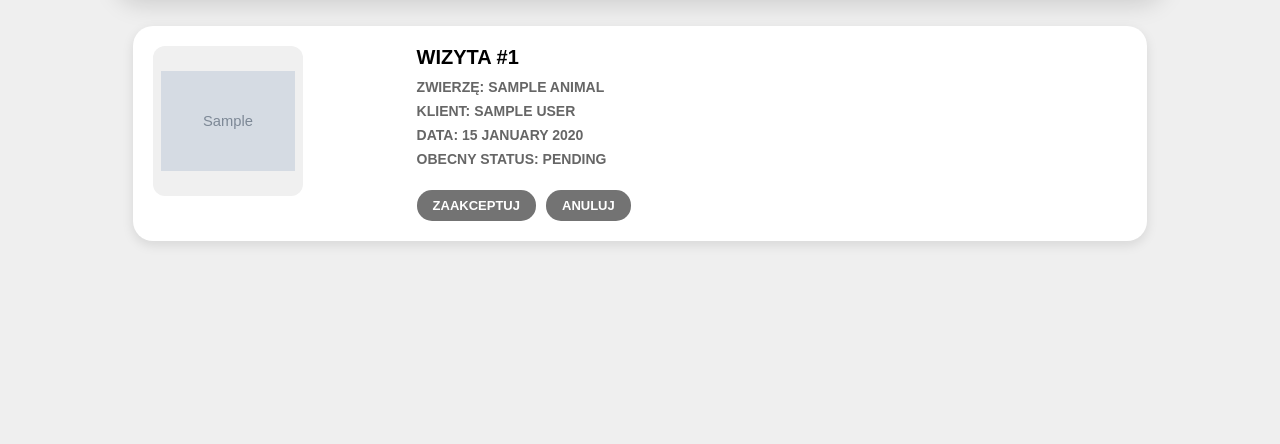
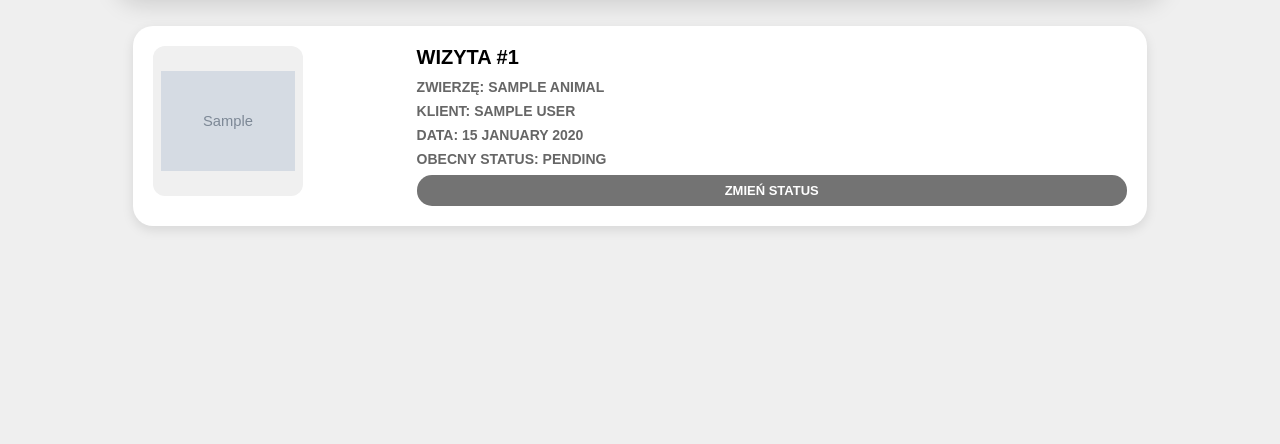
Before and after one commit to DamianRyczko/AnimalShelterVisitScheduler, a Django app: template templates/employee/employee_appointments.html in a window 1280 px wide. Shown: the part 215-659 px from the top of the page. Run offline with Django 5.2, Linux system fonts and the light colour scheme; the template is opened without the code that fills it: values that come from a table or form of the project are taken from there, others are empty; tables that the repository leaves empty hold one stand-in row (values such as "Sample post"); grey boxes marked "Sample" are stand-in pictures; parts of the project's set-up code (start-up, migrations or seed data) failed here and were passed over.

Commit message:
employee_appointments view updated, issue's requirements met, docstrings added

```diff
--- a/templates/employee/employee_appointments.html
+++ b/templates/employee/employee_appointments.html
@@ -32,26 +32,43 @@
                 <h4><strong>Klient:</strong> {{ appointment.user.user.first_name }} {{ appointment.user.user.last_name }}</h4>
                 <h4><strong>Data:</strong> {{ appointment.term.start_date|date:"j F Y" }}</h4>
 
-                <h4>
-                    <strong>Obecny status:</strong>
-                    <span class="status-badge">{{ appointment.get_status_display }}</span>
-                </h4>
+                {% if edit_id == appointment.id %}
 
-                <div class="status-actions" style="display: flex; gap: 10px; margin-top: 15px;">
+                    <form action="{% url 'update_appointment_status' appointment.id %}" method="POST" style="display: flex; gap: 10px; align-items: center; margin-top: 10px;">
+                        {% csrf_token %}
 
-                    <form action="{% url 'update_appointment_status' appointment.id %}" method="POST">
-                        {% csrf_token %}
-                        <input type="hidden" name="status" value="C">
-                        <button type="submit" class="function_button" >Zaakceptuj</button>
+                        <label><strong>Status:</strong></label>
+                        <select name="status" class="form-control" style="padding: 5px; border-radius: 5px;">
+                            <option value="P" {% if appointment.status == 'P' %}selected{% endif %}>Oczekująca (Received)</option>
+                            <option value="C" {% if appointment.status == 'C' %}selected{% endif %}>Potwierdzona (Confirmed)</option>
+                            <option value="R" {% if appointment.status == 'R' %}selected{% endif %}>Odrzucona (Rejected)</option>
+                            <option value="D" {% if appointment.status == 'D' %}selected{% endif %}>Zrealizowana (Completed)</option>
+                            <option value="X" {% if appointment.status == 'X' %}selected{% endif %}>Anulowana (Cancelled)</option>
+                            <option value="N" {% if appointment.status == 'N' %}selected{% endif %}>Nieobecny (No Show)</option>
+                        </select>
+
+                        <button type="submit" class="function_button">
+                            Potwierdź
+                        </button>
+
+                        <a href="{% url 'employee_appointments' %}" class="function_button">
+                            Anuluj
+                        </a>
                     </form>
 
-                    <form action="{% url 'update_appointment_status' appointment.id %}" method="POST">
-                        {% csrf_token %}
-                        <input type="hidden" name="status" value="R">
-                        <button type="submit" class="function_button">Anuluj</button>
-                    </form>
+                {% else %}
 
-                </div>
+                    <h4>
+                        <strong>Obecny status:</strong>
+                        <span class="status-badge" style="font-weight: bold;">
+                            {{ appointment.get_status_display }}
+                        </span>
+                    </h4>
+
+                    <a href="?edit={{ appointment.id }}" class="function_button">
+                        Zmień status
+                    </a>
+                {% endif %}
             </div>
         </div>
         {% empty %}
```
Also changed, not shown: core/forms.py (+19 -0 lines), core/views.py (+39 -3 lines).
